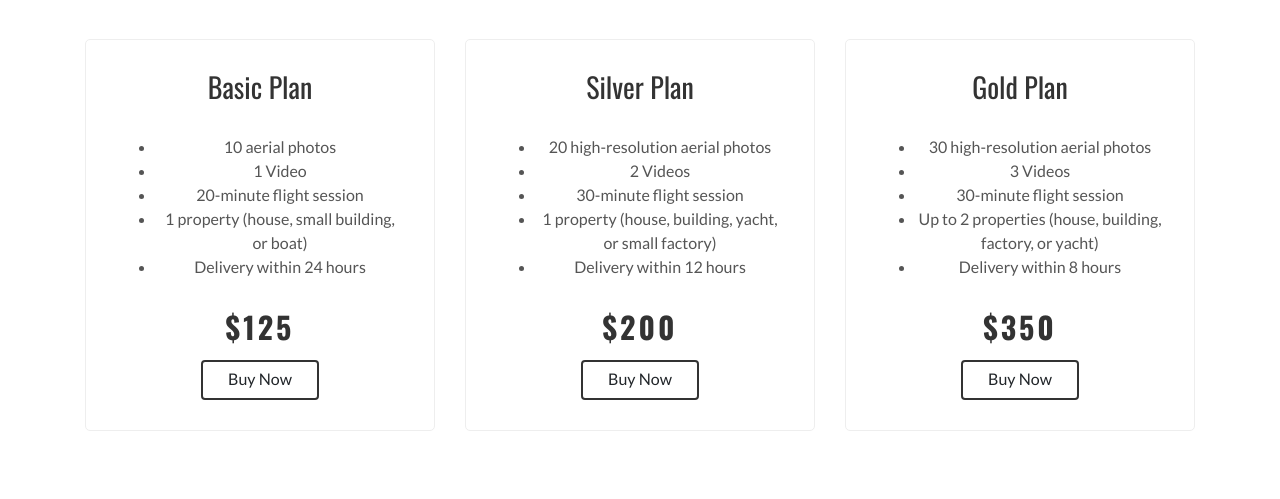
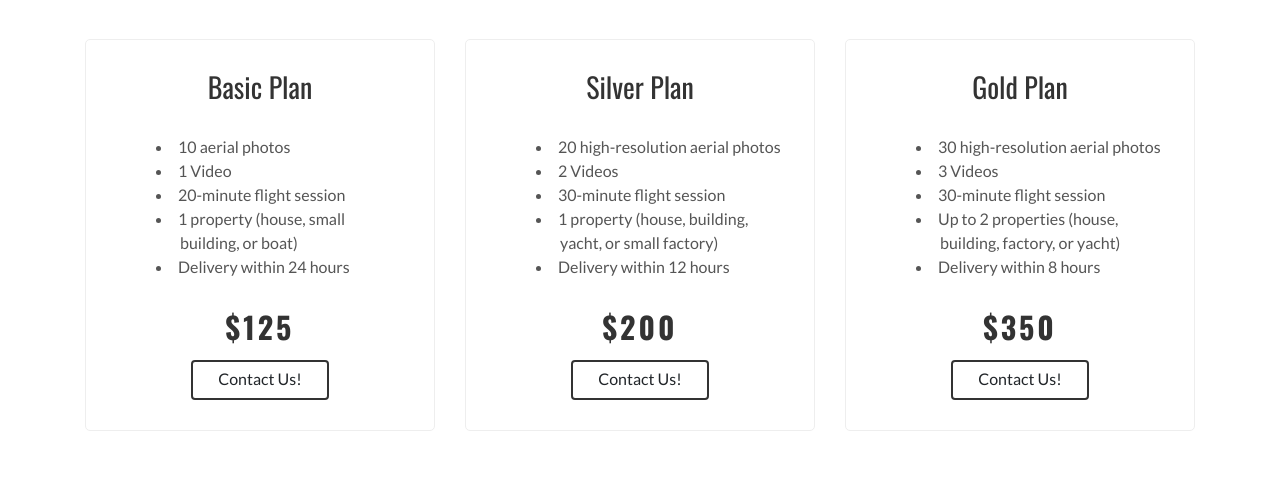
Before and after one commit to realtydroneshots/realtydroneshots, a plain HTML site: page index.html in a window 1280 px wide. Shown: the part 3700-4199 px from the top of the page. Drawn offline with nearby package versions, Linux system fonts and the light colour scheme.

Commit message:
fixed plans bullets with css

```diff
--- a/css/style.css
+++ b/css/style.css
@@ -829,6 +829,14 @@ h6 {
     margin-bottom: 30px;
 }
 
+#products .plan-features li {
+    text-align: left;
+    list-style-type: disc;
+    list-style-position: inside;
+    text-indent: -1.5em;
+    margin-left: 1.5em; /* Adjust this to ensure proper spacing */
+}
+
 #products .product-img img {
     max-width: 100%;
 }
--- a/index.html
+++ b/index.html
@@ -419,7 +419,7 @@
                             <div class="product-title">
                                 <h3>Basic Plan</h3><br>
                                 <!-- <p>Includes:</p> -->
-                                <ul>
+                                <ul class="plan-features">
                                     <li>10 aerial photos</li>
                                     <li>1 Video</li>
                                     <li>20-minute flight session</li>
@@ -429,7 +429,7 @@
                             </div>
                             <div class="product-footer">
                                 <h3>$125</h3>
-                                <a class="btn" href="#">Buy Now</a>
+                                <a class="btn" href="https://form.jotform.com/242605094563154">Contact Us!</a>
                             </div>
                         </div>
                     </div>
@@ -450,7 +450,7 @@
                             </div>
                             <div class="product-footer">
                                 <h3>$200</h3>
-                                <a class="btn" href="#">Buy Now</a>
+                                <a class="btn" href="https://form.jotform.com/242605094563154">Contact Us!</a>
                             </div>
                         </div>
                     </div>
@@ -471,7 +471,7 @@
                             </div>
                             <div class="product-footer">
                                 <h3>$350</h3>
-                                <a class="btn" href="#">Buy Now</a>
+                                <a class="btn" href="https://form.jotform.com/242605094563154">Contact Us!</a>
                             </div>
                         </div>
                     </div>
```
